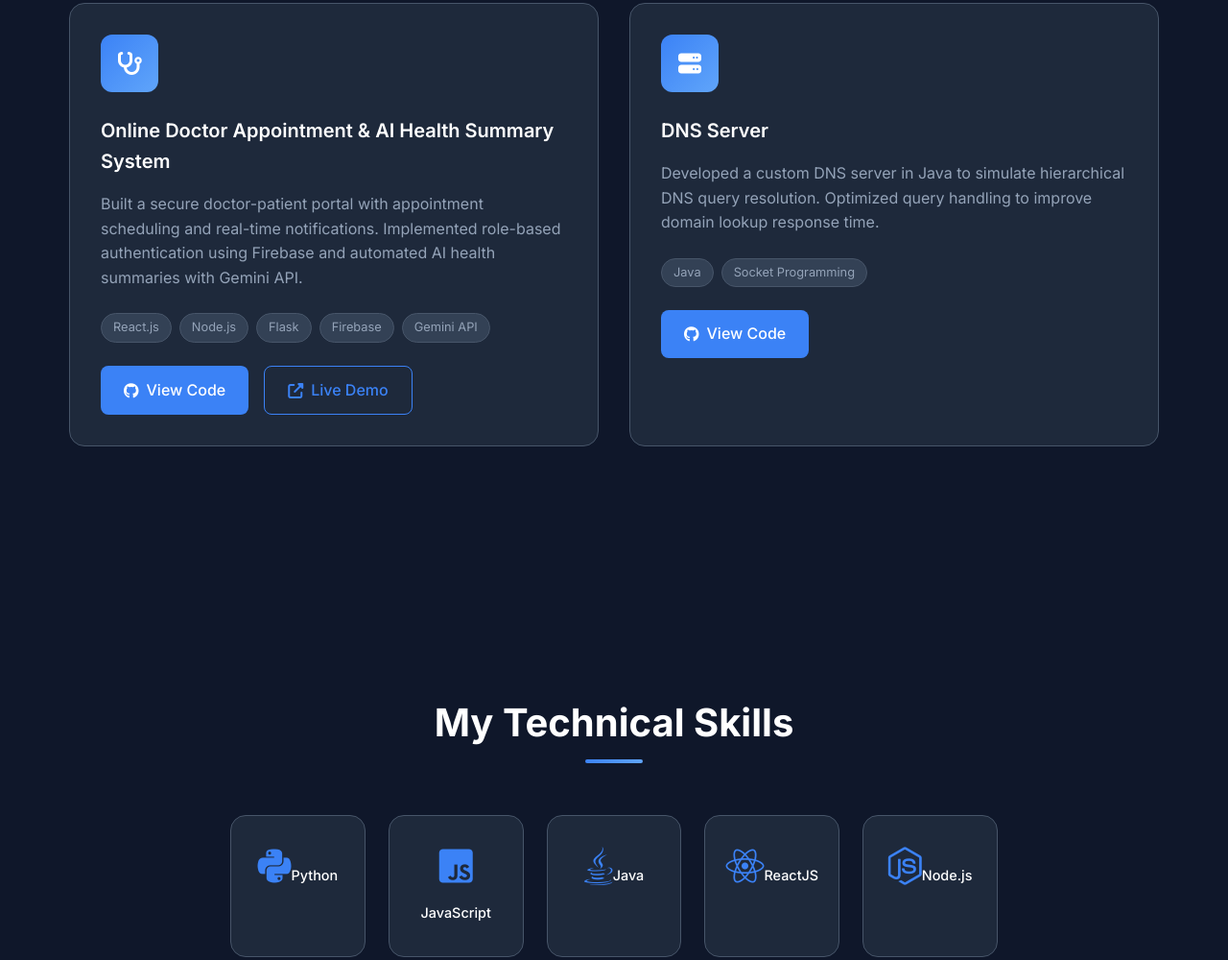
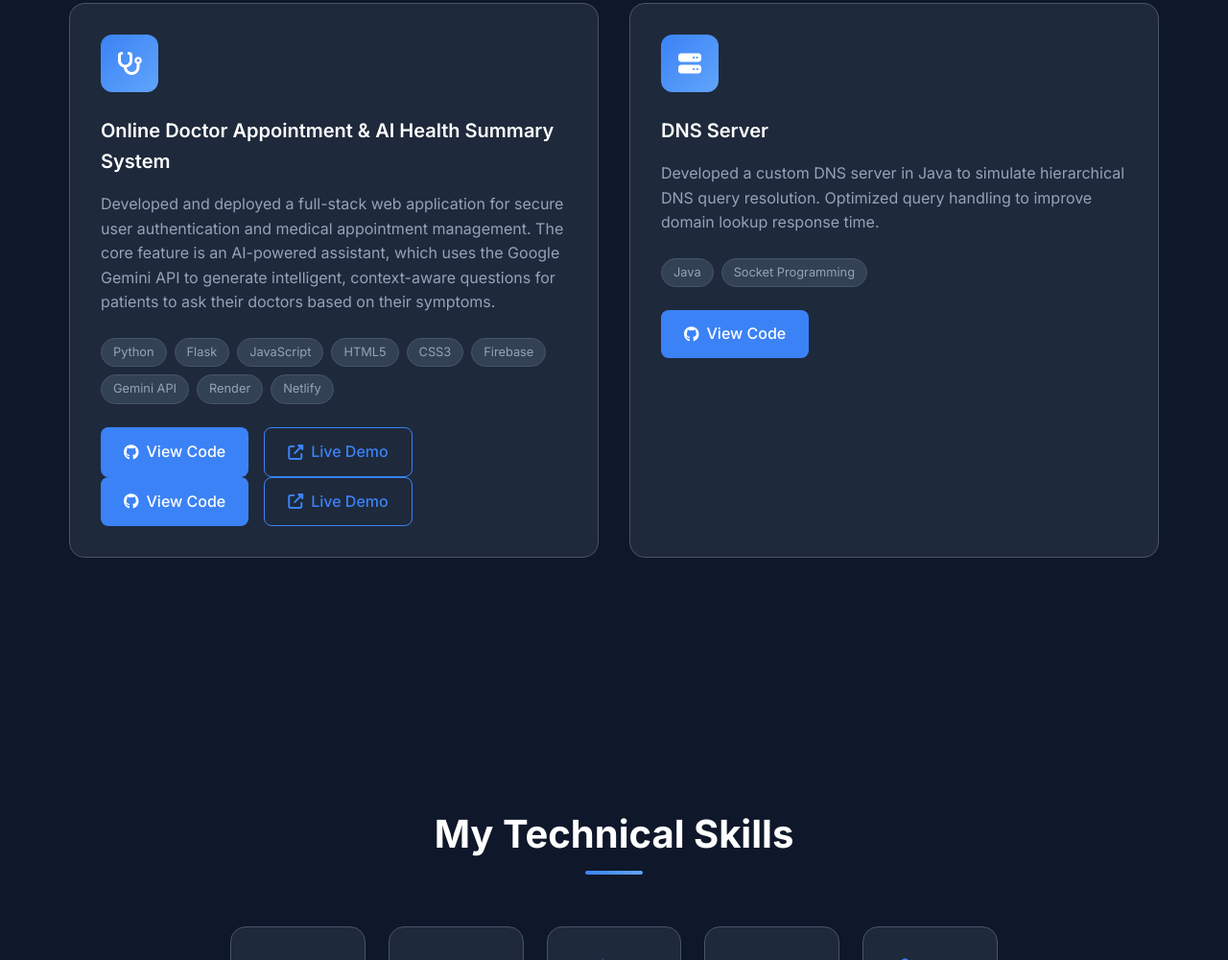
Before and after one commit to Sg-suraj/portfolio, a plain HTML site: page index.html in a window 1280 px wide. Shown: the part 1021-2021 px from the top of the page at 96% size. Drawn offline with Linux system fonts and the light colour scheme.

Commit message:
Update index.html

```diff
--- a/index.html
+++ b/index.html
@@ -49,14 +49,22 @@
                     <i class="fas fa-stethoscope"></i>
                 </div>
                 <h3>Online Doctor Appointment & AI Health Summary System</h3>
-                <p>Built a secure doctor-patient portal with appointment scheduling and real-time notifications. Implemented role-based authentication using Firebase and automated AI health summaries with Gemini API.</p>
-                <div class="project-tags">
-                    <span class="project-tag">React.js</span>
-                    <span class="project-tag">Node.js</span>
-                    <span class="project-tag">Flask</span>
-                    <span class="project-tag">Firebase</span>
-                    <span class="project-tag">Gemini API</span>
-                </div>
+             <p>Developed and deployed a full-stack web application for secure user authentication and medical appointment management. The core feature is an AI-powered assistant, which uses the Google Gemini API to generate intelligent, context-aware questions for patients to ask their doctors based on their symptoms.</p>
+<div class="project-tags">
+    <span class="project-tag">Python</span>
+    <span class="project-tag">Flask</span>
+    <span class="project-tag">JavaScript</span>
+    <span class="project-tag">HTML5</span>
+    <span class="project-tag">CSS3</span>
+    <span class="project-tag">Firebase</span>
+    <span class="project-tag">Gemini API</span>
+    <span class="project-tag">Render</span>
+    <span class="project-tag">Netlify</span>
+</div>
+<div class="project-links">
+    <a href="https://github.com/Sg-suraj/online-doctor-system" class="btn btn-primary" target="_blank"><i class="fab fa-github"></i> View Code</a>
+    <a href="https://virtual-clinic-app.netlify.app" class="btn btn-secondary" target="_blank"><i class="fas fa-external-link-alt"></i> Live Demo</a>
+</div>
                 <div class="project-links">
                     <a href="https://github.com/Sg-suraj" class="btn btn-primary" target="_blank"><i class="fab fa-github"></i> View Code</a>
                     <a href="https://virtual-clinic-app.netlify.app" class="btn btn-secondary" target="_blank"><i class="fas fa-external-link-alt"></i> Live Demo</a>
```
